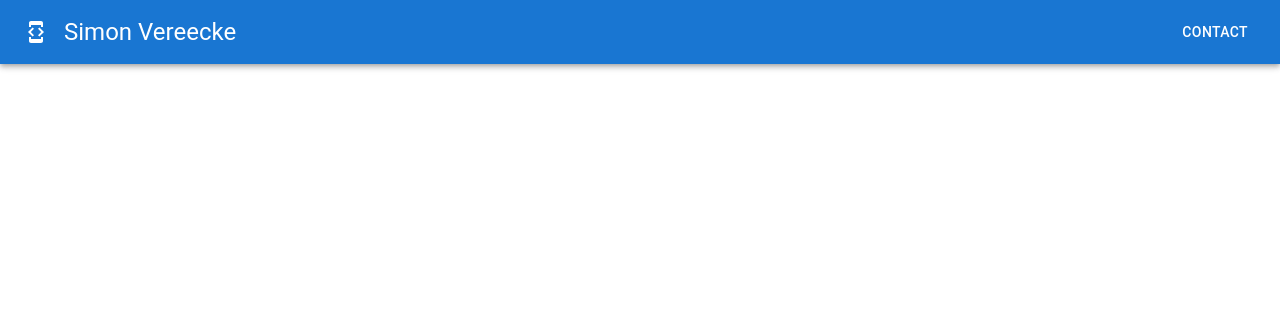
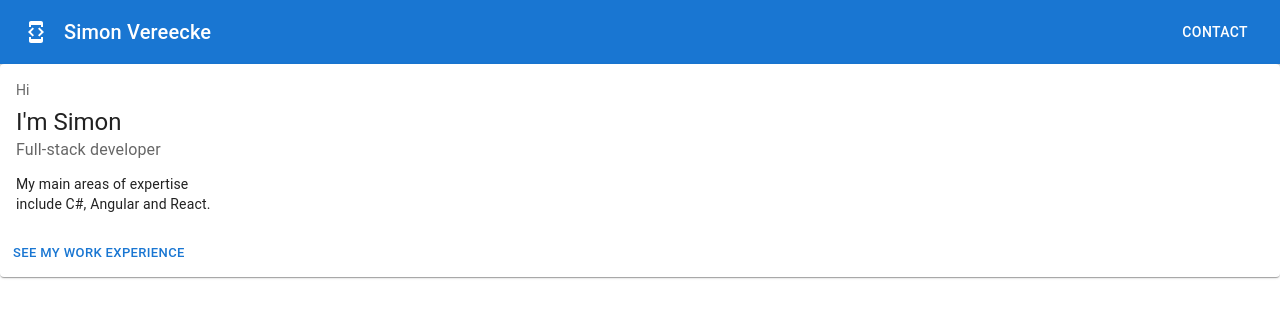
Before and after one commit to Simplify4Me2/my-awesome-website, a React (Create React App) app in the folder my-resume-react-app/: page / in a window 1280 px wide. Shown: the top 318 px of the page. Built offline with nearby package versions, Linux system fonts and the light colour scheme.

Commit message:
Add intro card

```diff
--- a/my-resume-react-app/src/home/home.tsx
+++ b/my-resume-react-app/src/home/home.tsx
@@ -4,6 +4,9 @@ import {
   AppBar,
   Box,
   Button,
+  Card,
+  CardActions,
+  CardContent,
   Toolbar,
   Typography,
 } from "@mui/material";
@@ -11,19 +14,47 @@ import { DeveloperMode } from "@mui/icons-material";
 
 interface Props {}
 
-export const Home: React.FC<Props> = (props) => {
+export const Home: React.FC = (props) => {
   return (
+    <>
       <Box sx={{ flexGrow: 1 }}>
         <AppBar position="static">
           <Toolbar>
-
             <DeveloperMode className="padding-right" />
-          <Typography variant="h5" component="div" sx={{ flexGrow: 1 }}>
+            <Typography variant="h6" component="div" sx={{ flexGrow: 1 }}>
               Simon Vereecke
             </Typography>
             <Button color="inherit">Contact</Button>
           </Toolbar>
         </AppBar>
       </Box>
+      <div className="card">
+        <Card sx={{ minWidth: 275 }}>
+          <CardContent>
+            <Typography
+              sx={{ fontSize: 14 }}
+              color="text.secondary"
+              gutterBottom
+            >
+              Hi
+            </Typography>
+            <Typography variant="h5" component="div">
+              I'm Simon
+            </Typography>
+            <Typography sx={{ mb: 1.5 }} color="text.secondary">
+              Full-stack developer
+            </Typography>
+            <Typography variant="body2">
+              My main areas of expertise
+              <br />
+              include C#, Angular and React.
+            </Typography>
+          </CardContent>
+          <CardActions>
+            <Button size="small">See my work experience</Button>
+          </CardActions>
+        </Card>
+      </div>
+    </>
   );
 };
```
Lines whose indentation alone changed are shown as unchanged.
